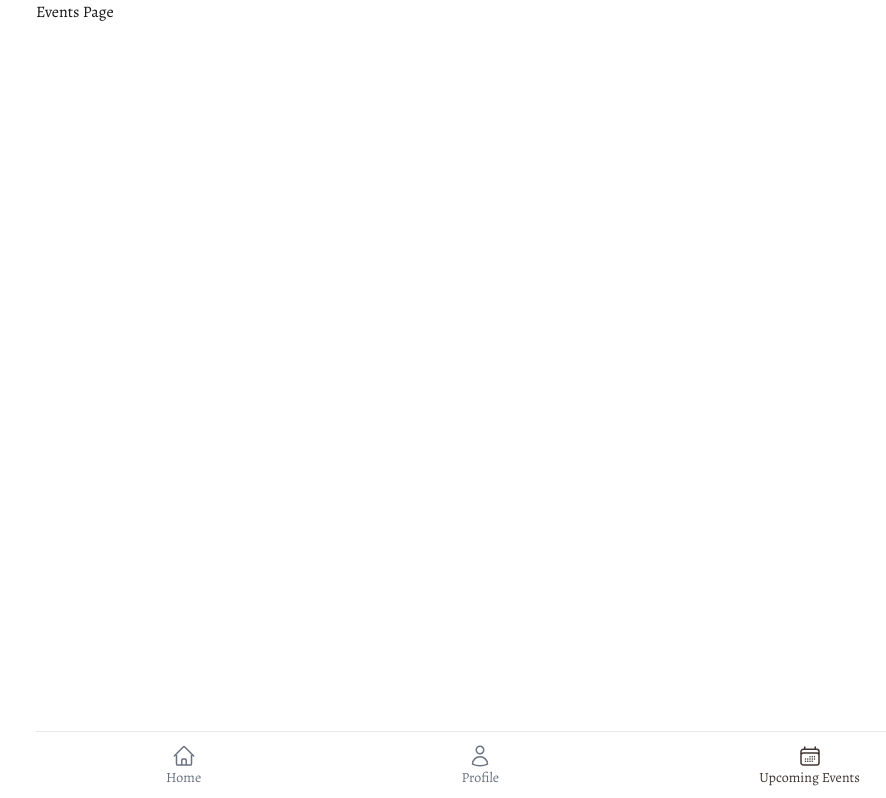
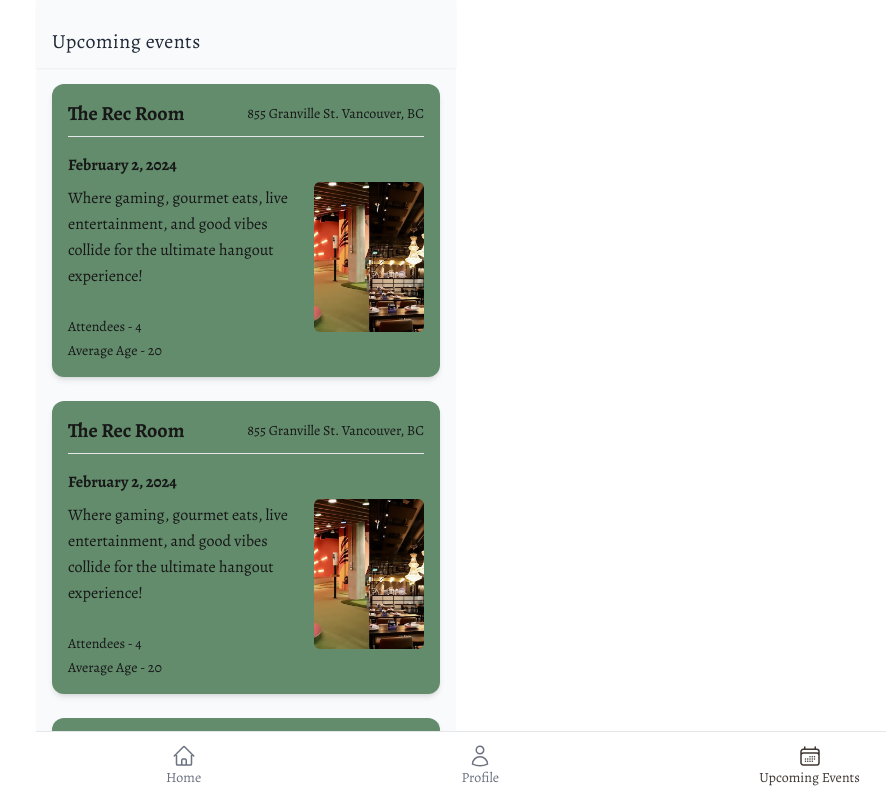
Before and after one commit to nwHacks93/nwHacks93-client, a Next.js app: page /app/events in a window 1280 px wide. Shown: the top 798 px of the page, without its empty margins (394-1280 px from the left). Built offline with nearby package versions, Linux system fonts and the light colour scheme; no server answers.

Commit message:
completed upcoming events template

```diff
--- a/src/app/app/events/page.tsx
+++ b/src/app/app/events/page.tsx
@@ -1,14 +1,124 @@
+"use client"
+import React, { useState, useEffect } from "react";
 import FooterNav from "@/app/components/footerNav";
+import { useRouter } from "next/navigation";
+import { getUserDetails } from "@/lib/firestore/auth";
+import { Profile } from "../api/types";
 
-FooterNav
+const dummy_events = [
+    {
+        name: "The Rec Room",
+        description: "Where gaming, gourmet eats, live entertainment, and good vibes collide for the ultimate hangout experience!",
+        date_time: "February 2, 2024", // or "Feb 2, 2024 8:00 pm" if you prefer
+        location: "855 Granville St. Vancouver, BC",
+        attendees: 4,
+        average_age: 20,
+        color: "#638C6D", // background color for the card
+        image: "/rec-room.avif",
+    },
+    {
+        name: "The Rec Room",
+        description: "Where gaming, gourmet eats, live entertainment, and good vibes collide for the ultimate hangout experience!",
+        date_time: "February 2, 2024", // or "Feb 2, 2024 8:00 pm" if you prefer
+        location: "855 Granville St. Vancouver, BC",
+        attendees: 4,
+        average_age: 20,
+        color: "#638C6D", // background color for the card
+        image: "/rec-room.avif",
+    },
+    {
+        name: "The Rec Room",
+        description: "Where gaming, gourmet eats, live entertainment, and good vibes collide for the ultimate hangout experience!",
+        date_time: "February 2, 2024", // or "Feb 2, 2024 8:00 pm" if you prefer
+        location: "855 Granville St. Vancouver, BC",
+        attendees: 4,
+        average_age: 20,
+        color: "#638C6D", // background color for the card
+        image: "/rec-room.avif",
+    },
+];
 
 const EventsPage: React.FC = () => {
+    const [user, setUser] = useState<Profile | null>(null); // State to hold user information
+    const router = useRouter();
+
+    useEffect(() => {
+        const fetchUserDetails = async () => {
+            try {
+                const userID = localStorage.getItem("userEmail");
+                const response = await fetch(`api/profile/${userID}`);
+                const userDetails: Profile = await response.json();
+                const details = await getUserDetails();
+                if (!userDetails || !userID || userID != details.email) {
+                router.push("/login"); // Redirect to login if no user is found
+                } else {
+                setUser(userDetails); // Set user information in state
+                }
+            } catch (error) {}
+        };
+
+        fetchUserDetails();
+    }, [router]);
+
     return (
         <>
-            Events Page
+        <div className="flex min-h-screen flex-col bg-gray-50">
+            <header className="flex items-center justify-between bg-white px-4 py-3 shadow-sm">
+                <h2 className="text-3xl mt-4 font-normal tracking-wide text-gray-800 sm:text-xl">
+                    Upcoming events
+                </h2>
+                {/* <img
+                    src={user?.photoURL || "Profile Picture"}
+                    alt='Profile'
+                    className='w-10 h-10 rounded-full border'
+                /> */}
+            </header>
+
+            <main className="flex-1 overflow-auto p-4">
+                {dummy_events.map((activity, index) => (
+                <div
+                    key={index}
+                    className="mx-auto mb-6 w-full max-w-md rounded-xl p-4 text-white shadow-md"
+                    style={{ backgroundColor: activity.color }}
+                >
+
+                    <div className="mb-2 flex items-start items-center justify-between">
+                        <h1 className="text-xl font-bold">{activity.name}</h1>
+                        <div className="text-right text-sm leading-tight">
+                        {activity.location}
+                        </div>
+                    </div>
+
+                    <hr className="my-2 border-white/30" />
+
+                    <div className="mt-4 flex gap-2 sm:flex-row sm:items-center sm:justify-between">
+                        <div className="flex-col pr-2">
+                            <p className="mb-2 text-base font-semibold">{activity.date_time}</p>
+                            <p className="leading-relaxed mb-7">{activity.description}</p>
+
+                            <div className="flex items-center justify-between sm:flex-col sm:items-start sm:justify-start sm:gap-1 text-sm font-light">
+                                <span>Attendees - {activity.attendees}</span>
+                                <span>Average Age - {activity.average_age}</span>
+                            </div>
+                        </div>
+
+                        <div className="h-[150px] w-[110px] flex-shrink-0 overflow-hidden rounded-md">
+                            <img
+                                src={activity.image}
+                                alt={activity.name}
+                                className="h-full w-full object-cover"
+                            />
+                        </div>
+                    </div>
+                </div>
+            ))}
+            </main>
+
+            {/* Footer navigation */}
             <FooterNav />
+        </div>
         </>
-    )
-}
+    );
+};
 
 export default EventsPage;
--- a/src/app/app/profile/page.tsx
+++ b/src/app/app/profile/page.tsx
@@ -175,7 +175,7 @@
             router.push("/login");
         } else {
             setUser(userDetails);
-            setCurrentXP(userDetails.points ?? 0);
+            setCurrentXP(userDetails.points ?? 3246);
         }
         })();
     }, [router]);
```
Also changed, not shown: public/rec-room.avif (added).
